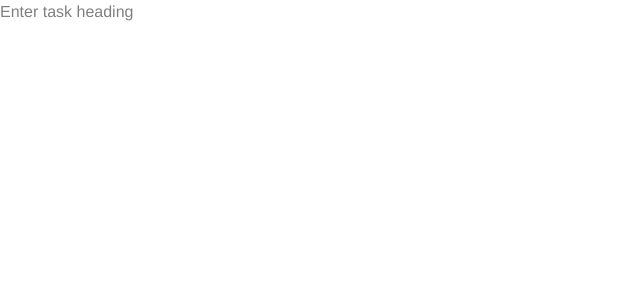
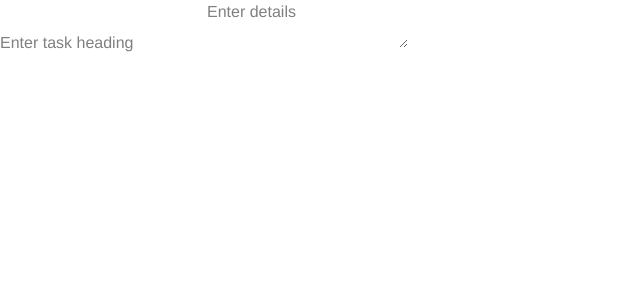
Before and after one commit to Chinmayi-H-M/Reactjs, a React (Vite) app in the folder vite-project-notes-app/: page / in a window 1280 px wide. Shown: the top 300 px of the page, without its empty margins (0-640 px from the left). Built offline with nearby package versions, Linux system fonts and the light colour scheme.

Commit message:
Notes app

```diff
--- a/vite-project-notes-app/src/App.jsx
+++ b/vite-project-notes-app/src/App.jsx
@@ -3,8 +3,9 @@ import React from 'react'
 const App = () => {
   return (
     <div>
-      <form action="">
+      <form classname="flex items-center ">
         <input type="text" placeholder='Enter task heading' />
+        <textarea placeholder='Enter details' id="details" name='details'/>
       </form>
     </div>
   )
```
